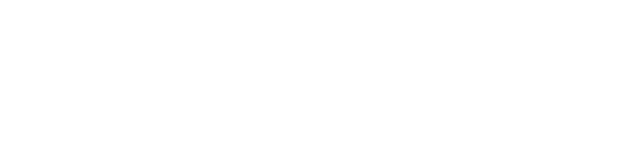
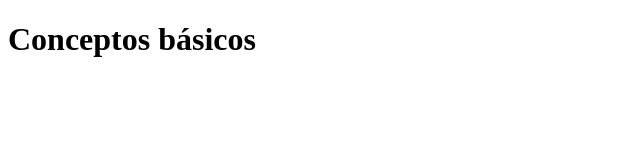
Before and after one commit to FranDevCode/udemy-master-html-css, a plain HTML site: page conceptos-basicos.html in a window 1280 px wide. Shown: the whole page, without its empty margins (0-640 px from the left). Drawn offline with Linux system fonts and the light colour scheme.

Commit message:
Inciando la estructura de conceptos basicos

```diff
--- a/conceptos-basicos.html
+++ b/conceptos-basicos.html
@@ -3,9 +3,10 @@
 <head>
     <meta charset="UTF-8">
     <meta name="viewport" content="width=device-width, initial-scale=1.0">
-    <title>Document</title>
+    <title>Conceptos básicos</title>
 </head>
 <body>
+    <h1>Conceptos básicos</h1>
 
 </body>
 </html>
```
